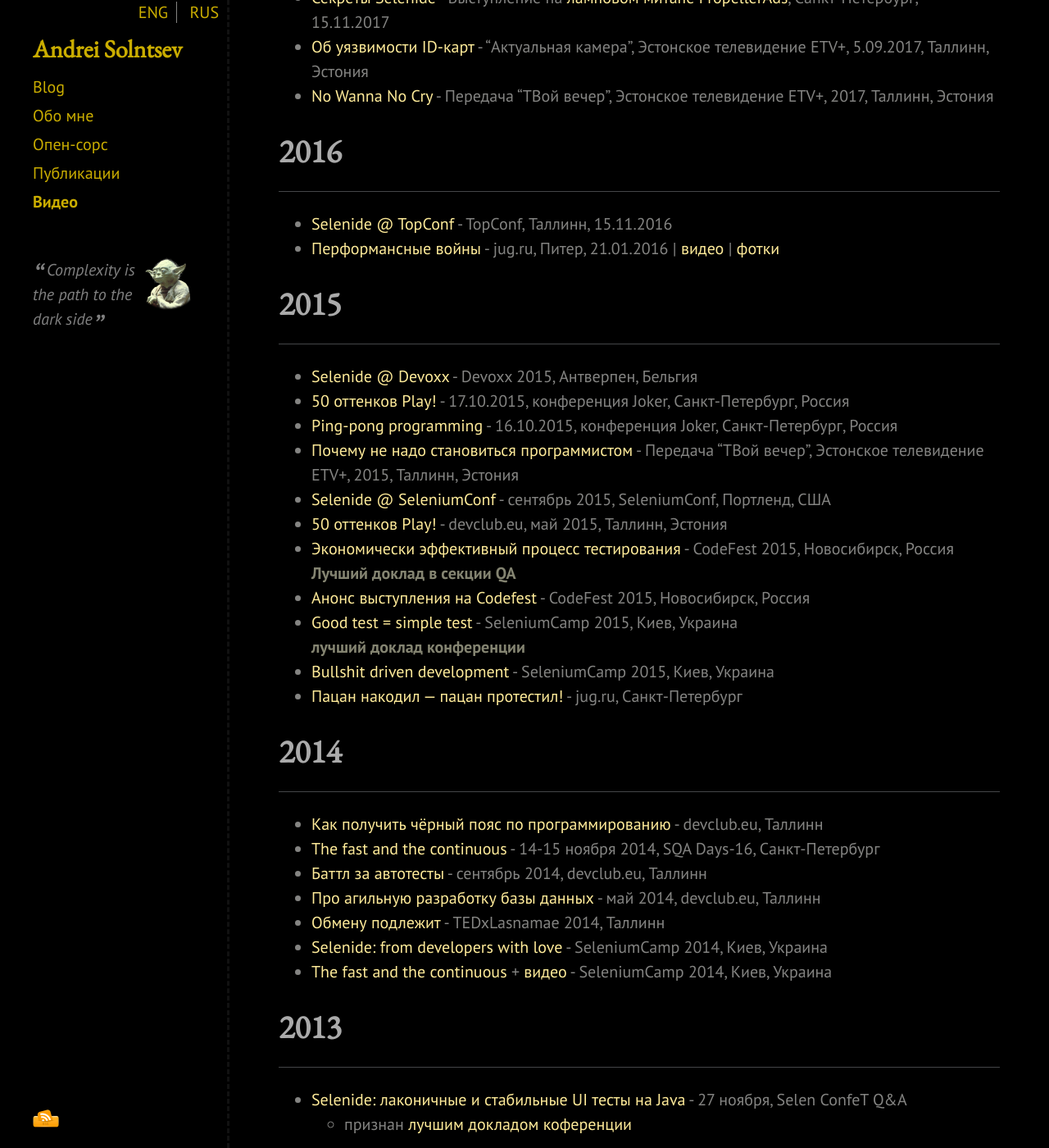
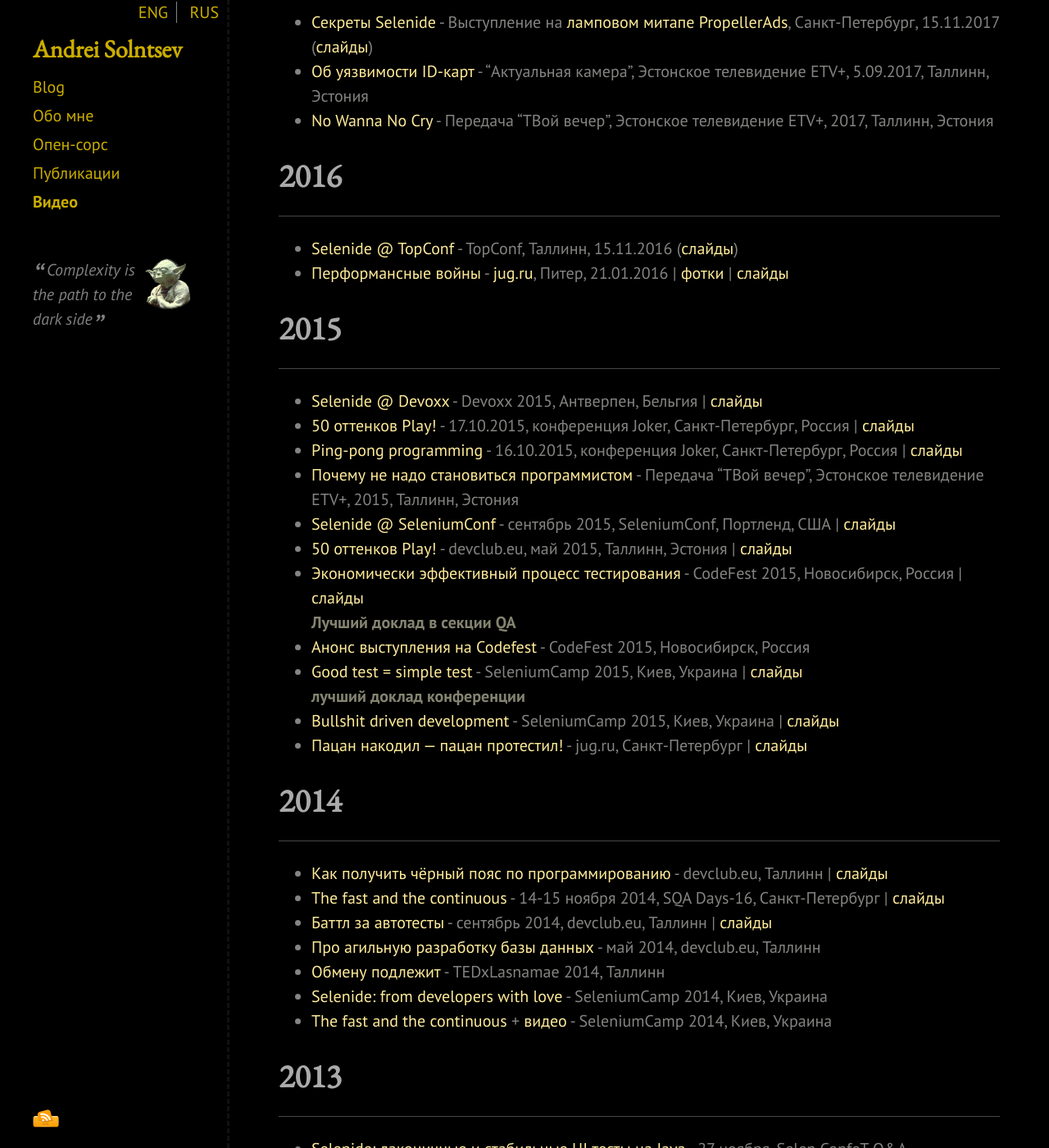
Before and after one commit to asolntsev/asolntsev.github.io, a Jekyll site: the page built from ru/video.md, in a window 1280 px wide and 1400 px high, scrolled down 1375 px. Shown: the whole window at 82% size. Built offline with Jekyll 4.4.1, drawn with Linux system fonts in a browser that asks for light colours; nearby versions of some CDN libraries; some of the changed text lies outside the part shown.

Commit message:
fix broken links to videos

```diff
--- a/ru/video.md
+++ b/ru/video.md
@@ -15,32 +15,35 @@
 * [Selenide для профи](https://www.youtube.com/watch?v=be_cTwayRQc) - QA Fest, Киев, 21.09.2019  ([слайды](https://docs.google.com/presentation/d/12QyckKPmhrSuh8bup895gm9o7TGtoUpEbqF59PI4sTo/edit?usp=sharing))
 * [10 причин моей ненависти](https://www.youtube.com/watch?v=pln38fIbYqA&t=226s) - QA Fest, Киев, 20.09.2019  ([слайды](https://docs.google.com/presentation/d/1Mt-MC0Ztil5F1gOwANwKJx446FVyQXTMRNLQSUdCakI/edit?usp=sharing))
 * [Антистатик](https://www.youtube.com/watch?v=4JJNccWtdNI) - devclub.eu, Таллинн, 27.06.2019  ([слайды](https://docs.google.com/presentation/d/1Di9M2F95NSxLH_GNW9azO7e2kFH7MknH_V7wVraIXME/edit?usp=sharing))
-* [Flaky tests. Часть 2](https://www.youtube.com/watch?v=elQ2LGGU2bg) - devclub.eu, Таллинн, 30.04.2019
+* [Flaky tests. Часть 2](https://www.youtube.com/watch?v=elQ2LGGU2bg) - devclub.eu, Таллинн, 30.04.2019  ([слайды](https://docs.google.com/presentation/d/11T8061q1Sht3OdpSnKZeJq9WvNgrxrWYLt_PpK0-Gx4/edit?usp=sharing))
 * Моё интервью [про TDD, парное программирование, Selenide и смысл жизни](https://www.youtube.com/watch?v=4k-4kFMHsg0) - Таллинн, 28.02.2019
-* [Flaky tests 2.0](https://www.youtube.com/watch?v=ibx8nVvt-Js) - DelEx, Минск, февраль 2019
+* [Flaky tests 2.0](https://www.youtube.com/watch?v=ibx8nVvt-Js) - DelEx, Минск, февраль 2019 ([слайды](https://docs.google.com/presentation/d/1X2hRiRdf-IBkX23Gm0RZstjsaV84_PVBftnqoF3jrRA/edit?usp=sharing))
 
 # 2018
 * * *
 
 * [Чем различаются интернет-банк физиков и юриков](https://www.youtube.com/watch?v=BB-HCwQZj8Y) - devclub.eu, Таллинн, 28.11.2018 ([слайды](https://docs.google.com/presentation/d/16DnsGBWMkSwKX1wgOA-NMkIcUv563PcYKeKq-1vvWlM/edit?usp=sharing))
 * [WTF Connection Pools](https://www.youtube.com/watch?v=xiBd5kTOoYo) - devclub.eu, Таллинн, 27.09.2018 ([слайды](https://docs.google.com/presentation/d/1y_fWAjIfzJXo5K3U1rnEjD7mz792ScMcJb-NeLLBKfU/edit?usp=sharing))
+* [Pair-programming demo](https://www.youtube.com/watch?v=5lNjDdGKEAY) - devclub.ee, Таллинн, 20.09.2018 Andrei Solntsev & Anton Keks
 * [WTF Security](https://www.youtube.com/watch?v=z-aEjd22BGU) - devclub.eu, Таллинн, 30.05.2018 ([слайды](https://docs.google.com/presentation/d/1wdqFRWdNRJxvr5HKubqlnDIiQbTALKORMDOJovrH_tU/edit?usp=sharing))
 * [Selenide: fall in love after 15 slides](https://www.youtube.com/watch?v=o6AEfW39f0Y) - [GeeCon](https://2018.geecon.org/schedule-day3/), Краков, 11.05.2018 ([слайды](https://docs.google.com/presentation/d/1kuzqR8JGnVKIs2r0Bm83LdOfbZkSkoR93f1c8wd26ns/edit?usp=sharing))
 * [Flaky tests](https://www.youtube.com/watch?v=zOiSo1hYjF8) - Доклад №1 конференции [SeleniumCamp](https://xpinjection.com/articles/selenium-camp-2018-review-and-top-talks/), Киев, 02.03.2018
 * [Arrange, mazafaka!](https://www.youtube.com/watch?v=ePvrXUCeAr8) - Доклад №9 конференции [SeleniumCamp](https://xpinjection.com/articles/selenium-camp-2018-review-and-top-talks/), Киев, 03.03.2018
 * [Мужик накодил - мужик протестил!](https://www.youtube.com/watch?v=ZJw6iZQQJWs) - [митап PropellerAds](http://automated-testing.info/t/mitap-po-avtomatizaczii-testirovaniya-v-sankt-peterburge/17241/13), Санкт-Петербург, 07.02.2018
+  ([слайды](https://docs.google.com/presentation/d/1V8FQYjpTDbOn-_PvNKQOU7lJ8VsgKMlMREP3-0oh3pk/edit?usp=sharing))
 
 # 2017
 * * *
 
 * [Selenide Puzzlers](https://www.youtube.com/watch?v=LQSrhmzXpHM) - devclub.eu, Таллинн, 29.12.2017
-* [Flaky tests](https://www.youtube.com/watch?v=jLG3RXECQU8) - конференция [Гейзенбаг, Москва, 9.12.2017](http://2017.heisenbug-moscow.ru/#schedule)
+* [Flaky tests](https://www.youtube.com/watch?v=jLG3RXECQU8) - конференция [Гейзенбаг, Москва, 9.12.2017](http://2017.heisenbug-moscow.ru/#schedule) ([слайды](https://docs.google.com/presentation/d/1-jQivXJsHt-8XauphNPl1EIBtwik62dB-j0BnDzFjy8/edit?usp=sharing))
   * №2 в ТОП лучших докладов конференции
 * [Selenide Puzzlers](https://www.youtube.com/watch?v=y-ZyxTWHH08) - конференция [Гейзенбаг, Москва, 8.12.2017](http://2017.heisenbug-moscow.ru/#schedule)
   * №10 в ТОП лучших докладов конференции
-* [Flaky tests](https://www.youtube.com/watch?v=y5TqMKdzmlk) - devclub.eu, Таллинн, 29.11.2017
+* [Flaky tests](https://www.youtube.com/watch?v=y5TqMKdzmlk) - devclub.eu, Таллинн, 29.11.2017  ([слайды](https://docs.google.com/presentation/d/1-jQivXJsHt-8XauphNPl1EIBtwik62dB-j0BnDzFjy8/edit?usp=sharing))
   * №6 в ТОП лучших докладов года devclub.eu
 * [Секреты Selenide](https://www.youtube.com/watch?v=s_Sbs483SXs) - Выступление на [ламповом митапе PropellerAds](http://automated-testing.info/t/mitap-po-avtomatizaczii-testirovaniya-v-sankt-peterburge/17241/8), Санкт-Петербург, 15.11.2017
+  ([слайды](https://docs.google.com/presentation/d/1QAULCt8MQmZ5raLHZOje8Og_g0xz-xTH2tZ6Tc3sIdo/edit?usp=sharing))
 * [Об уязвимости ID-карт](http://rus.err.ee/616866/programmist-ob-ujazvimosti-id-kart-verojatnost-popast-pod-mashinu-gorazdo-vyshe) - "Актуальная камера",
  Эстонское телевидение ETV+, 5.09.2017, Таллинн, Эстония
 * [No Wanna No Cry](http://asolntsev.livejournal.com/78663.html) - Передача "ТВой вечер",
@@ -49,33 +52,45 @@
 # 2016
 * * *
 
-* [Selenide @ TopConf](https://www.youtube.com/watch?v=hHwFIONnVRs) - TopConf, Таллинн, 15.11.2016
-* [Перформансные войны](https://jugru.timepad.ru/event/282604/) - jug.ru, Питер, 21.01.2016
-| [видео](https://www.youtube.com/watch?v=2J6iJLYZZUM) | [фотки](https://vk.com/jugru?z=album-35491074_227446923)
+* [Selenide @ TopConf](https://www.youtube.com/watch?v=hHwFIONnVRs) - TopConf, Таллинн, 15.11.2016  ([слайды](https://docs.google.com/presentation/d/1kH4tQuZujMYgW_gcHI0-ekNxV7dGspZbNIb4DVUgURs/edit?usp=sharing))
+* [Перформансные войны](https://www.youtube.com/watch?v=2J6iJLYZZUM) - [jug.ru](https://jug.ru/2016/01/%D0%B0%D0%BD%D0%B4%D1%80%D0%B5%D0%B9-%D1%81%D0%BE%D0%BB%D0%BD%D1%86%D0%B5%D0%B2-%D0%BA%D0%B8%D1%80%D0%B8%D0%BB%D0%BB-%D0%BA%D0%BB%D0%B5%D0%BD%D1%81%D0%BA%D0%B8%D0%B9-%D0%BF%D0%B5%D1%80/), Питер, 21.01.2016
+  | [фотки](https://vk.com/jugru?z=album-35491074_227446923) | [слайды](https://docs.google.com/presentation/d/1GCaqhrad7f3-uzjAcxh1dBRCA-7oCmDK0DBvRU_G6Ys/edit?usp=sharing)
 
 # 2015
 * * *
 
 * [Selenide @ Devoxx](http://selenide.org/2015/11/13/selenide-on-devoxx) - Devoxx 2015, Антверпен, Бельгия
+  | [слайды](https://docs.google.com/presentation/d/1qA_0wC2pV9IQZu3DoLwm8yGQ_9DlM1WdNzUYgAWFGiQ/edit?usp=sharing)
 * [50 оттенков Play!](https://www.youtube.com/watch?v=Wi3uLRlOWeU) - 17.10.2015, конференция Joker, Санкт-Петербург, Россия
+  | [слайды](https://docs.google.com/presentation/d/1ncHK-Mw-dWTo4X6SlhV5fPl_8g3zoRRlfgs3IhkVzo0/edit?usp=sharing)
 * [Ping-pong programming](https://www.youtube.com/watch?v=NOrvkC4a_KU) - 16.10.2015, конференция Joker, Санкт-Петербург, Россия
+  | [слайды](https://docs.google.com/presentation/d/18jujpAlBZgeLgFG_DxbyNmPkMTBAVYM-7y3MPp4q1ls/edit?usp=sharing)
 * [Почему не надо становиться программистом](http://asolntsev.livejournal.com/77094.html) - Передача "ТВой вечер", Эстонское телевидение ETV+, 2015, Таллинн, Эстония
 * [Selenide @ SeleniumConf](http://selenide.org/2015/09/23/selenide-on-seleniumconf) - сентябрь 2015, SeleniumConf, Портленд, США
+  | [слайды](https://docs.google.com/presentation/d/1ZksjuL2vPN_pkhMuon0HH4gm7KNmjU50pByRRGzgVko/edit?usp=sharing)
 * [50 оттенков Play!](https://www.youtube.com/watch?v=kZDa5hD-oQI) - devclub.eu, май 2015, Таллинн, Эстония
+  | [слайды](https://docs.google.com/presentation/d/1ncHK-Mw-dWTo4X6SlhV5fPl_8g3zoRRlfgs3IhkVzo0/edit?usp=sharing)
 * [Экономически эффективный процесс тестирования](http://2015.codefest.ru/lecture/990) - CodeFest 2015, Новосибирск, Россия
+  | [слайды](https://www.slideshare.net/asolntsev/codefest-2015)
   <br>**Лучший доклад в секции QA**
 * [Анонс выступления на Codefest](https://www.youtube.com/watch?v=1ErjcjnTjBw) - CodeFest 2015, Новосибирск, Россия
 * [Good test = simple test](http://seleniumcamp.com/materials/good-short-test/) - SeleniumCamp 2015, Киев, Украина
+  | [слайды](https://docs.google.com/presentation/d/1m4LLaNKLU7cr8s_qef41rTTOKwoOwPSrZ25S0cyL1bA/edit?usp=sharing)
   <br>**лучший доклад конференции**
 * [Bullshit driven development](http://seleniumcamp.com/materials/bullshit-driven-development/) - SeleniumCamp 2015, Киев, Украина
+  | [слайды](https://docs.google.com/presentation/d/1i7hcfixLUynsTLlTRr_P1Gt_Gi7rDVsjYt-X_zPEPKo/edit?usp=sharing)
 * [Пацан накодил — пацан протестил!](https://www.youtube.com/watch?v=8u6_hctdhqI&feature=youtu.be&a) - jug.ru, Санкт-Петербург
+  | [слайды](https://docs.google.com/presentation/d/1be1GEw0xuQitYK49SA3AUzbEcskdi6lDdNBpKE6nhKg/edit?usp=sharing)
 
 # 2014
 * * *
 
 * [Как получить чёрный пояс по программированию](https://www.youtube.com/watch?v=qBXgYDav40g) - devclub.eu, Таллинн
+  | [слайды](https://www.slideshare.net/asolntsev/ss-219198438)
 * [The fast and the continuous](https://www.youtube.com/watch?v=bXlK680E3zQ) - 14-15 ноября 2014, SQA Days-16, Санкт-Петербург
-* [Баттл за автотесты](http://www.devclub.eu/2014/10/05/video-battle-autotests/) - сентябрь 2014, devclub.eu, Таллинн
+  | [слайды](https://www.slideshare.net/asolntsev/the-fast-and-thecontinuous-sqa-days-16)
+* [Баттл за автотесты](https://www.youtube.com/watch?v=KQB2c7mp29M) - сентябрь 2014, devclub.eu, Таллинн
+  | [слайды](https://www.slideshare.net/asolntsev/ss-219199812)
 * [Про агильную разработку базы данных](https://www.youtube.com/watch?v=A3XoEp_3V88) - май 2014, devclub.eu, Таллинн
 * [Обмену подлежит](https://www.youtube.com/watch?v=UL8xGs6DjNo) - TEDxLasnamae 2014, Таллинн
 * [Selenide: from developers with love](http://seleniumcamp.com/archive/selenium-camp-2014/materials/selenide/) - SeleniumCamp 2014, Киев, Украина
@@ -89,7 +104,7 @@
 * [eXtreme Banking](http://xpdays.com.ua/archive/xp-days-ukraine-2013/materials/xp-for-web-development/) - 12 октября, Киев, XP Days
   * №2 в ТОП лучших докладов конференции
 * [Agile development of enterprise database code with LiquiBase](http://xpdays.com.ua/archive/xp-days-ukraine-2013/materials/agile-db-with-liquibase/) - 11 октября, Киев, XP Days
-* [Cтатические генераторы сайтов](http://www.devclub.eu/2013/10/19/cms-must-die/) - 25 сентября, Таллинн, devclub.eu
+* [Cтатические генераторы сайтов](https://www.youtube.com/watch?v=OouojcuUbjM) - 25 сентября, Таллинн, devclub.eu
 * [Selenide](https://vimeo.com/78251994) - 18 июля, Рига, devclub.lv
 * [Eclipse vs Intellij IDEA](http://2013.javapoint.ru/talks/11/) - 5 апреля, Санкт-Петербург, JPoint
 * [Test-driven web development with Selenide](http://seleniumcamp.com/archive/selenium-camp-2013/materials/tdd-with-selenide/) - 1 марта, Киев, SeleniumCamp
@@ -98,7 +113,7 @@
 # 2012
 * * *
 
-* [Thank it forward](http://www.devclub.eu/2012/12/28/thanx-1202012/) - 28.12.2012 devclub.eu, Таллинн
+* [Thank it forward](https://www.youtube.com/watch?v=ZHjWM2nUtCk) - 28.12.2012 devclub.eu, Таллинн
   * Я думаю, что это моё лучшее выступление за всё время
 * [WTF Architecture](https://www.lektorium.tv/lecture/14171) - 20.12.2012, CodeFreeze, Санкт-Петербург
 * [WTF Code](https://www.lektorium.tv/lecture/14170?id=14170) - 20.12.2012, CodeFreeze, Санкт-Петербург
@@ -106,25 +121,25 @@
 * [WTF Architecture](https://www.youtube.com/watch?v=CFJgmLC-k0Q) - 25.09.2012, devclub.eu, Таллинн
 * [Church of St.Agile](https://vimeo.com/46302028) - 19.07.2012, devclub.lv, Рига
   * _"Church of agile" labaka prezentacija! :D Paldies_
-* [Церковь Святого Аджайла](http://www.devclub.eu/2012/05/27/videoholy-agile-solncev/) - 22.05.2012, devclub.eu, Таллинн
+* [Церковь Святого Аджайла](https://www.youtube.com/watch?v=Qu8l84H32jI) - 22.05.2012, devclub.eu, Таллинн
   * Доклад #2 девклуба за 2012 год
 * [Open-source Codeborne: MobileID & Selenide](http://devclub.ee/lugu/andrei-solntsev/open-source-codeborne-andrei-solntsev-ja-anton-keks) - апрель 2012, devclub.ee, Таллинн
 
 # 2011
 * * *
 
-* [Зачем надо жениться](http://www.devclub.eu/2011/12/26/asolntsev-why-merry/) - 21.12.2011, devclub.eu, Таллинн
-* [Real-life Unit Tests](http://www.devclub.eu/2011/06/06/asolntsev-real-life-unit-tests/) - май 2011, devclub.eu, Таллинн
+* [Зачем надо жениться](https://www.youtube.com/watch?v=FpRH23WAWy0) - 21.12.2011, devclub.eu, Таллинн
+* [Real-life Unit Tests](https://www.youtube.com/watch?v=eeKLwvWbaGA) - май 2011, devclub.eu, Таллинн
 
 # 2010
 * * *
 
-* [Behavior Driven Development](http://www.devclub.eu/2010/10/31/asolntsev-bdd/) - ноябрь 2010, devclub.eu, Таллинн
+* [Behavior Driven Development](https://www.youtube.com/watch?v=mH15Djb9wnE) - ноябрь 2010, devclub.eu, Таллинн
 * [WTF Code](https://www.youtube.com/watch?v=9ozWTKRasv8) - 26.05.2010, devclub.eu, Таллинн
   * доклад №3 девклуба за 2010 год
 
 # 2009
 * * *
 
-* [Функциональное программирование на Java](http://www.devclub.eu/2009/11/30/solntsev-javafp/) - ноябрь 2009, devclub.eu, Таллинн
+* [Функциональное программирование на Java](https://www.youtube.com/watch?v=bedo5DNeVGQ) - ноябрь 2009, devclub.eu, Таллинн
   * доклад №5 девклуба за 2009 год
```
Also changed, not shown: en/video.md (+1 -0 lines).
